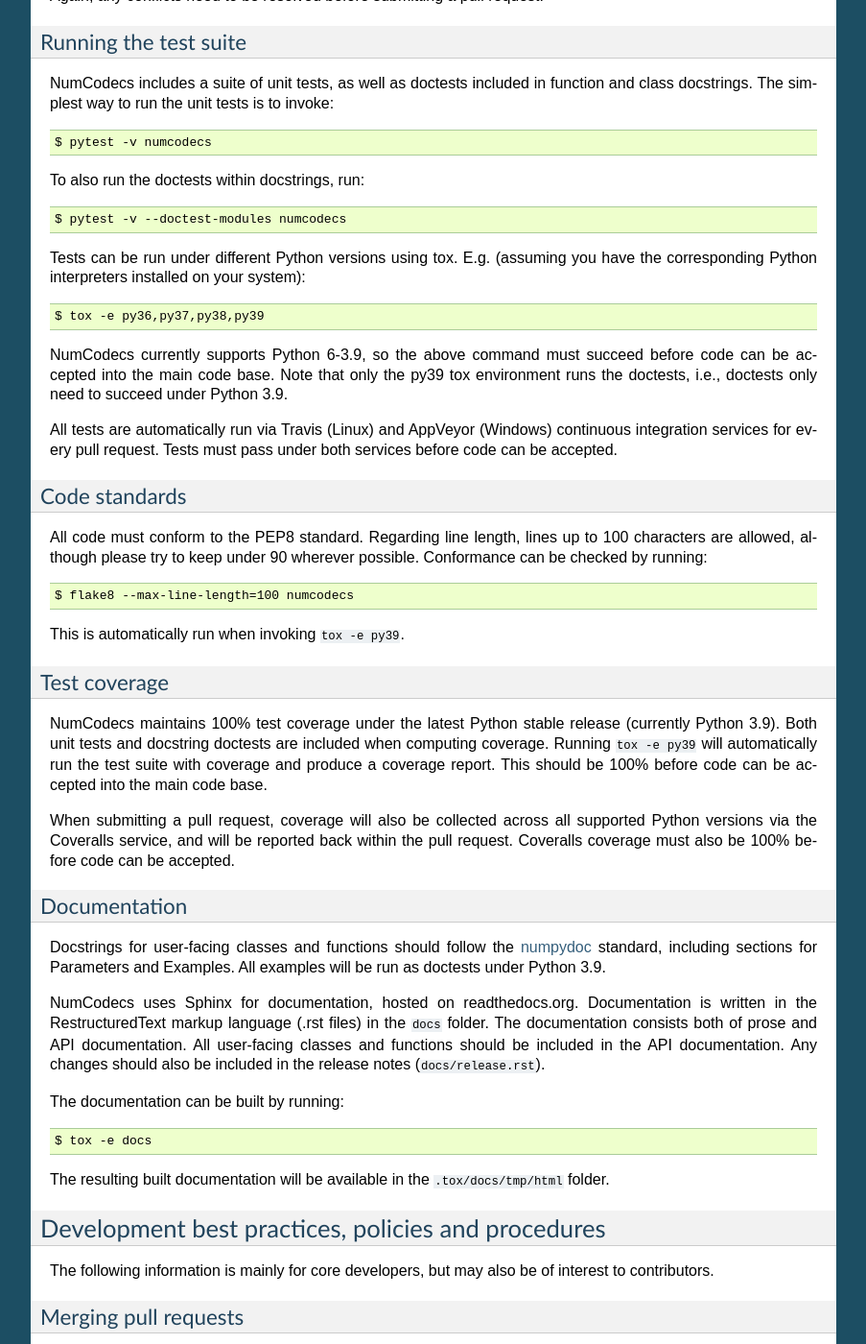
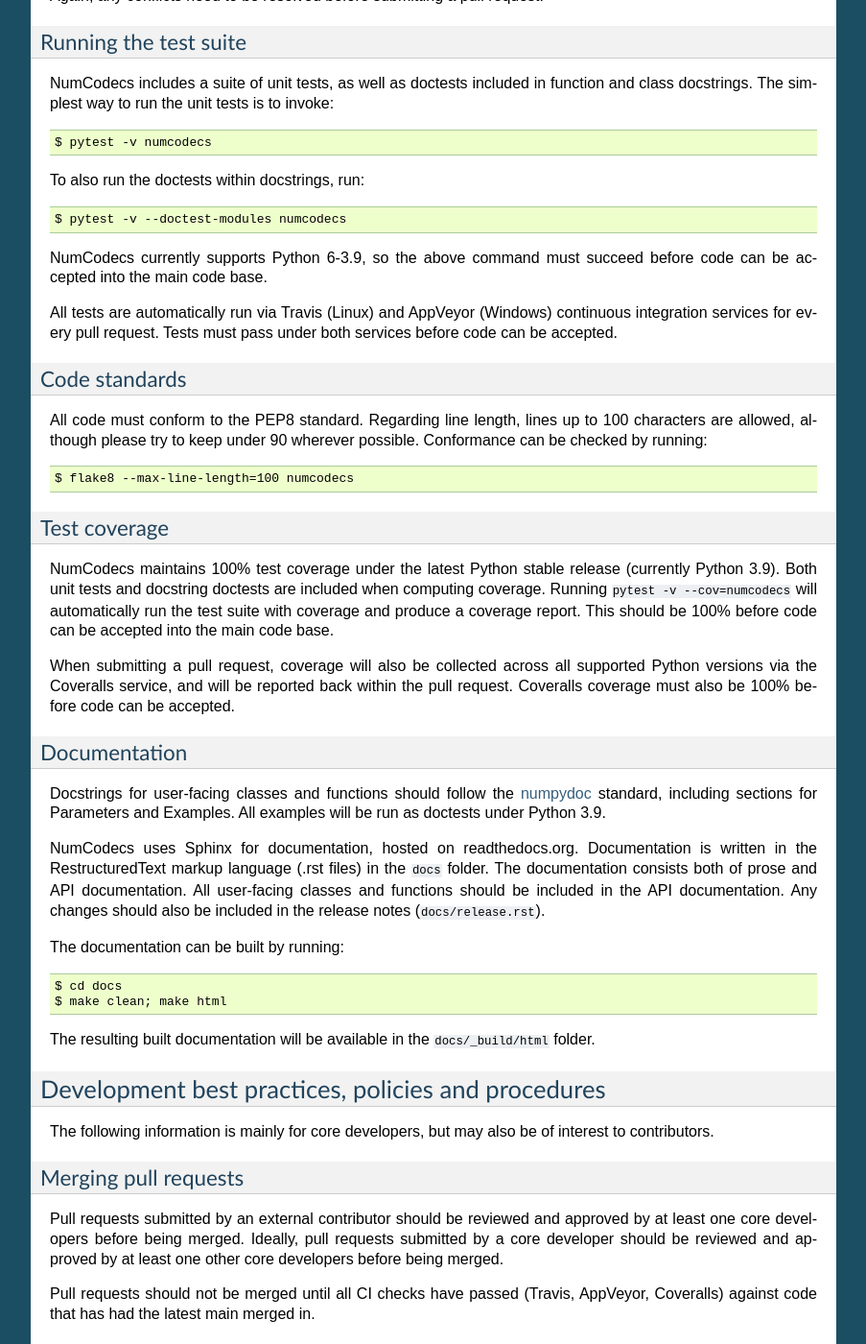
Before and after one commit to zarr-developers/numcodecs, a Sphinx documentation site: the page built from docs/contributing.rst, in a window 1280 px wide and 1400 px high, scrolled down 2513 px. Shown: the whole window at 96% size, without its empty margins (198-1101 px from the left). Built offline with Sphinx 7.4.7, drawn with Linux system fonts in a browser that asks for light colours; pages that are not in the unit, such as notebooks, are missing from menus; the version number could not be read and is left out; some of the changed text lies outside the part shown.

Commit message:
Drop `tox` from contributing docs

```diff
--- a/docs/contributing.rst
+++ b/docs/contributing.rst
@@ -153,14 +153,8 @@
 
     $ pytest -v --doctest-modules numcodecs
 
-Tests can be run under different Python versions using tox. E.g. (assuming you have the
-corresponding Python interpreters installed on your system)::
-
-    $ tox -e py36,py37,py38,py39
-
 NumCodecs currently supports Python 6-3.9, so the above command must
-succeed before code can be accepted into the main code base. Note that only the py39
-tox environment runs the doctests, i.e., doctests only need to succeed under Python 3.9.
+succeed before code can be accepted into the main code base.
 
 All tests are automatically run via Travis (Linux) and AppVeyor (Windows) continuous
 integration services for every pull request. Tests must pass under both services before
@@ -175,14 +169,12 @@
 
     $ flake8 --max-line-length=100 numcodecs
 
-This is automatically run when invoking ``tox -e py39``.
-
 Test coverage
 ~~~~~~~~~~~~~
 
 NumCodecs maintains 100% test coverage under the latest Python stable release (currently
 Python 3.9). Both unit tests and docstring doctests are included when computing
-coverage. Running ``tox -e py39`` will automatically run the test suite with coverage
+coverage. Running ``pytest -v --cov=numcodecs`` will automatically run the test suite with coverage
 and produce a coverage report. This should be 100% before code can be accepted into the
 main code base.
 
@@ -206,9 +198,10 @@
 
 The documentation can be built by running::
 
-    $ tox -e docs
+     $ cd docs
+     $ make clean; make html
 
-The resulting built documentation will be available in the ``.tox/docs/tmp/html`` folder.
+The resulting built documentation will be available in the ``docs/_build/html`` folder.
 
 Development best practices, policies and procedures
 ---------------------------------------------------
@@ -306,10 +299,6 @@
     $ git checkout main
     $ git pull
 
-Verify all tests pass on all supported Python versions, and docs build::
-
-    $ tox
-
 Tag the version (where "X.X.X" stands for the version number, e.g., "2.2.0")::
 
     $ version=X.X.X
```
